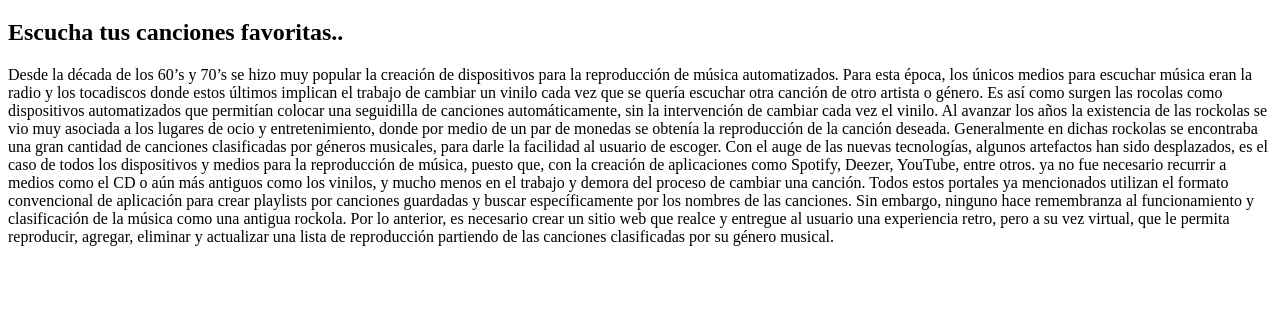
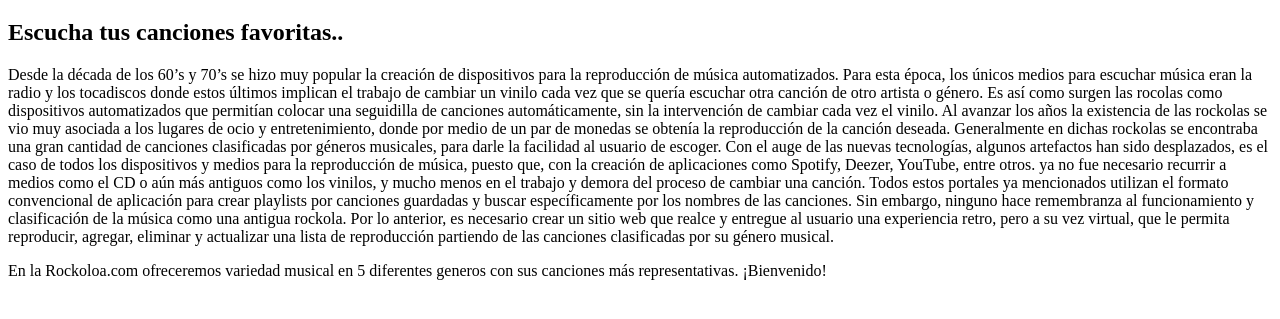
Before and after one commit to Carolcga/sprint3, a plain HTML site: page Index.html in a window 1280 px wide. Shown: the part 61-380 px from the top of the page. Drawn offline with Linux system fonts and the light colour scheme.

Commit message:
Agregar Mensaje de Bienvenida al usuario al archivo Index.

```diff
--- a/Index.html
+++ b/Index.html
@@ -25,7 +25,8 @@
     del proceso de cambiar una canción. Todos estos portales ya mencionados utilizan el formato convencional de aplicación para crear playlists por canciones guardadas y buscar específicamente por los nombres de las canciones. Sin embargo, ninguno hace
     remembranza al funcionamiento y clasificación de la música como una antigua rockola. Por lo anterior, es necesario crear un sitio web que realce y entregue al usuario una experiencia retro, pero a su vez virtual, que le permita reproducir, agregar,
     eliminar y actualizar una lista de reproducción partiendo de las canciones clasificadas por su género musical.
-
+<p>
+    En la Rockoloa.com ofreceremos variedad musical en 5 diferentes generos con sus canciones más representativas. ¡Bienvenido!
 </p>
 
 </html>
```
